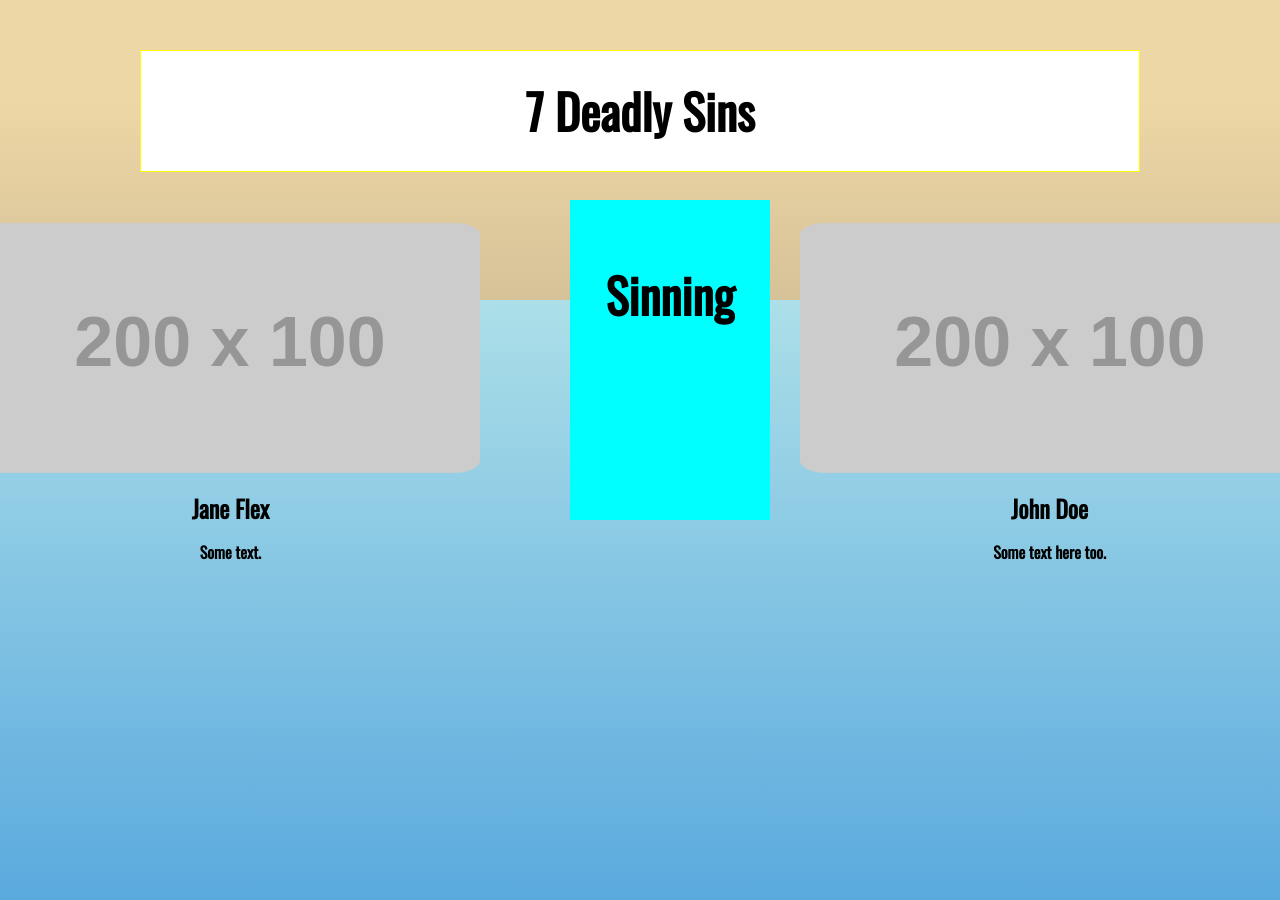
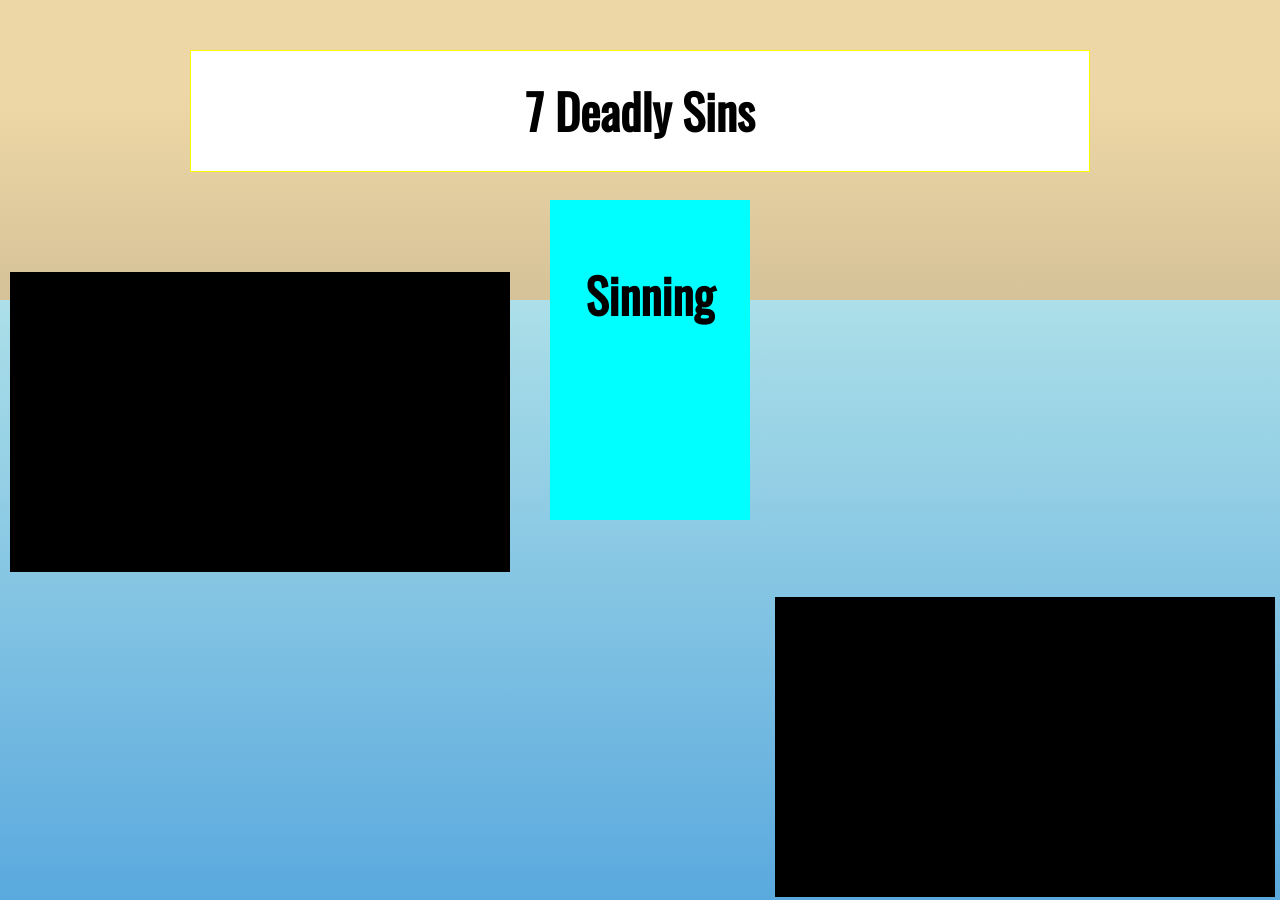
Before and after one commit to philliphtran/longscrollingsite-w18, a plain HTML site: page index.html in a window 1280 px wide. Shown: the top 900 px of the page. Drawn offline with nearby package versions, Linux system fonts and the light colour scheme; placeholder pictures from the web are drawn by us.

Commit message:
added boxes

```diff
--- a/index.html
+++ b/index.html
@@ -11,9 +11,13 @@
     <div id= "canvas">
       <h1 id="counter">empty</h1>
       <h2 id="a"></h2>
+      <div id="b"></div>
+      <h3 id="c"></h3>
+
     </div>
 
-    <div class="split left">
+
+    <!-- <div class="split left">
   <div class="centered">
     <img src="http://via.placeholder.com/200x100" alt="Avatar woman">
     <h2>Jane Flex</h2>
@@ -27,7 +31,7 @@
     <h2>John Doe</h2>
     <p>Some text here too.</p>
   </div>
-</div>
+</div> -->
     <script type="text/javascript" src="main.js">
     </script>
 
--- a/main.css
+++ b/main.css
@@ -70,7 +70,7 @@ body {
   /* border: 1px solid red; */
   position: absolute;
   top: 100px;
-  left: 43%;
+  left: 40%;
   margin-top: 100px;
   padding-top: 20px;
   width: 200px;
@@ -83,7 +83,7 @@ body {
   /* border: 1px solid blue; */
   position: relative;
   margin: 0 auto;
-  width: 1000px;
+  width: 900px;
   height: 9000px;
 
 }
@@ -94,7 +94,24 @@ body {
  position: relative;
 
 }
+#b {
+  display: block;
+  position: relative;
+  width: 500px;
+  height: 300px;
+  left: -20%;
+  top: -20%;
+}
 
+#c {
+  display: block;
+  position: relative;
+  width: 500px;
+  height: 300px;
+  left: 65%;
+  top: -500%;
+}
 h2 {
+  text-align: center;
 
 }
--- a/main.js
+++ b/main.js
@@ -7,7 +7,7 @@ var counter = document.getElementById('counter');
 var fromTop = window.pageYOffset;
 var a = document.getElementById('a');
 var b = document.getElementById('b');
-
+var c = document.getElementById('c');
 
 
 counter.innerHTML = "Sinning";
@@ -27,6 +27,10 @@ var  y  = window.pageYOffset;
   counter.innerHTML = y + "px";
   a.style.top = 50 + y + "px";
   a.innerHTML = y + "px";
+  b.style.top = 150 + y + "px";
+  b.innerHTML = y + "px";
+  c.style.top = 150 + y + "px";
+  c.innerHTML = y + "px";
 //   if (fromTop > 5000){
 //     counter.innerHTML ="why me?";
 //     counter.style.backgroundColor= "red";
@@ -45,12 +49,16 @@ var  y  = window.pageYOffset;
     counter.style.backgroundColor = "clear";
     a.style.backgroundColor = "white";
     a.innerHTML ="<h1> 7 Deadly Sins </h1>";
+    b.style.backgroundColor = "black";
+    // b.innerHTML ="<h1> 7 Deadly Sins </h1>";
+    c.style.backgroundColor = "black";
+    c.innerHTML ="<h1> 7 Deadly Sins </h1>";
     counter.innerHTML = "Sinning";
     // pride.style.backgroundImage= "url()";
 
   }else if (y > 1000 && y < 2000) {
     console.log("y > 1000 && y < 2000 ");
-    a.innerHTML ="<h1> 1. Pride </h1>";
+    a.innerHTML ="<h2> 1. Pride </h2>";
     a.style.backgroundColor = "white";
     counter.style.backgroundColor = "purple";
     counter.innerHTML = "Ahhhh";
@@ -59,7 +67,7 @@ var  y  = window.pageYOffset;
   else if (y > 2000 && y < 3000 ) {
     console.log("y > 2000 && y < 3000 ");
     counter.style.backgroundColor = "red";
-    a.innerHTML ="<h1> 2. Gluttony </h1>";
+    a.innerHTML ="<h2> 2. Gluttony </h2>";
     a.style.backgroundColor = "white";
     counter.innerHTML = "Ahhhh";
   }
@@ -67,7 +75,7 @@ var  y  = window.pageYOffset;
     else if (y > 3000 && y < 4000 ) {
       console.log("y > 3000 && y < 4000 ");
       counter.style.backgroundColor = "yellow";
-      a.innerHTML ="<h1> 3. Sloth </h1>";
+      a.innerHTML ="<h2> 3. Sloth </h2>";
       a.style.backgroundColor = "white";
       counter.innerHTML = "Ahhhh";
     // a.innerHTML = " " //to change text
@@ -77,28 +85,28 @@ var  y  = window.pageYOffset;
   else if (y > 4000 && y < 5000 ) {
     console.log("y > 4000 && y < 5000 ");
     counter.style.backgroundColor = "red";
-    a.innerHTML ="<h1> 4. Greed </h1>";
+    a.innerHTML ="<h2> 4. Greed </h2>";
     a.style.backgroundColor = "white";
     counter.innerHTML = "Ahhhh";
   }
   else if (y > 5000 && y < 6000 ) {
     console.log("y > 5000 && y < 6000 ");
     counter.style.backgroundColor = "white";
-    a.innerHTML ="<h1> 5. Envy </h1>";
+    a.innerHTML ="<h2> 5. Envy </h2>";
     a.style.backgroundColor = "white";
     counter.innerHTML = "Ahhhh";
   }
   else if (y > 6000 && y < 7000 ) {
     console.log("y > 6000 && y < 7000 ");
     counter.style.backgroundColor = "cyan";
-    a.innerHTML ="<h1> 6. Anger </h1>";
+    a.innerHTML ="<h2> 6. Anger </h2>";
     a.style.backgroundColor = "white";
     counter.innerHTML = "Ahhhh";
   }
   else if (y > 7000 && y < 8000 ) {
     console.log("y > 7000 && y < 8000 ");
     counter.style.backgroundColor = "orange";
-    a.innerHTML ="<h1> 7. Envy </h1>";
+    a.innerHTML ="<h2> 7. Envy </h2>";
     a.style.backgroundColor = "white";
     counter.innerHTML = "Ahhhh";
   }
@@ -106,7 +114,8 @@ var  y  = window.pageYOffset;
     console.log("else");
     console.log("y > 8000");
     counter.style.backgroundColor = "green";
-    a.innerHTML ="<h1> The End </h1>";
+    a.innerHTML ="<h2> The End </h2>";
     a.style.backgroundColor = "white";
+    counter.innerHTML = "I am dead!";
   }
 }
```
